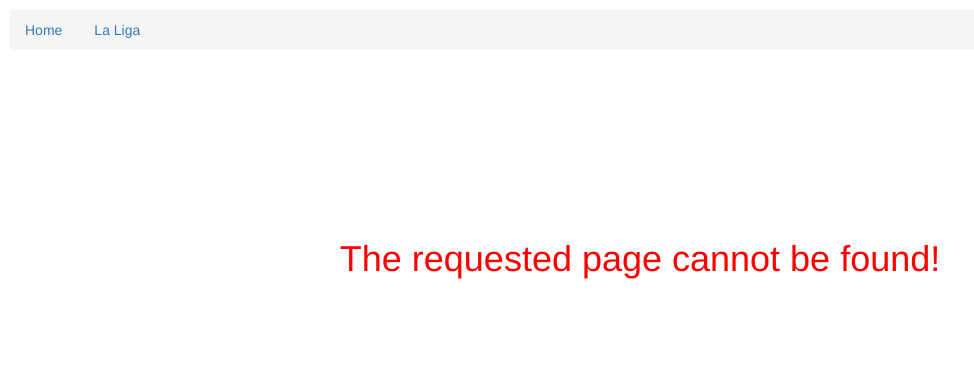
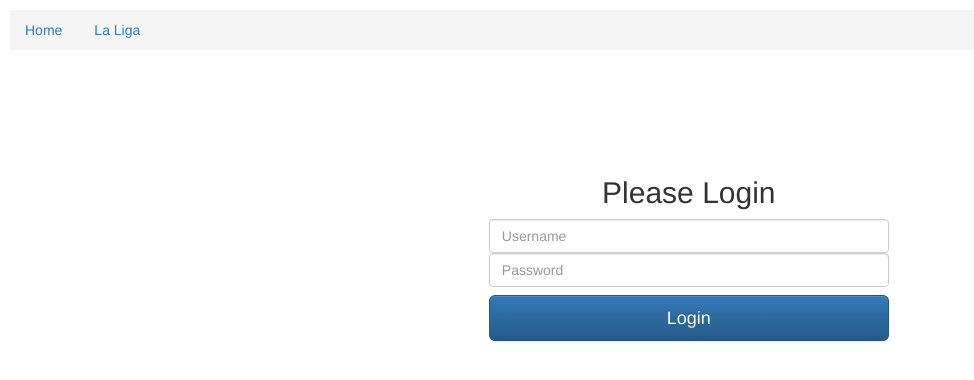
Before and after one commit to SanBal/SoccerStandingsFrontend, an Angular app: page /login in a window 1280 px wide. Before the commit this address led to /page-not-found. Shown: the top 380 px of the page, without its empty margins (0-974 px from the left). Built offline with nearby package versions, Linux system fonts and the light colour scheme.

Commit message:
Add base view of login

```diff
--- a/src/app/app.module.ts
+++ b/src/app/app.module.ts
@@ -12,6 +12,7 @@ import { SoccerStandingsComponent } from './views/core/soccer-standings/soccer-s
 import { SeasonService } from './services/season.service';
 import { TeamInfosComponent } from './views/core/team-infos/team-infos.component';
 import { PageNotFoundComponent } from './views/errors/page-not-found/page-not-found.component';
+import { LoginComponent } from './views/core/login/login.component';
 
 
 @NgModule({
@@ -21,7 +22,8 @@ import { PageNotFoundComponent } from './views/errors/page-not-found/page-not-fo
     HomeComponent,
     SoccerStandingsComponent,
     TeamInfosComponent,
-    PageNotFoundComponent
+    PageNotFoundComponent,
+    LoginComponent
   ],
   imports: [
     BrowserModule,
--- /dev/null
+++ b/src/app/views/core/login/login.component.css
@@ -0,0 +1,21 @@
+.login-container {
+		/* Centralize text of all elements of in this div */
+		text-align:center;
+
+		margin-top: 10%;
+		margin-left:38%;
+		width: 400px;
+		height: 200px;
+}
+
+#form-login-btn {
+	margin-top: 2%;
+}
+
+/* Define properties for different devices/screen widths */
+@media screen and (max-width:1000px) {
+	.login-container {
+		margin-top: 18%;
+		margin-left:25%;
+	}
+}
--- /dev/null
+++ b/src/app/views/core/login/login.component.html
@@ -0,0 +1,9 @@
+<div class="login-container">
+	<form class="form-login">
+		<h2 class="form-login-heading">Please Login</h2>
+		<!-- bootstrap classes for input fields and button -->
+		<input type="text" id= "form-username" class="form-control" placeholder="Username">
+		<input type="text" id= "form-password" class="form-control" placeholder="Password">
+		<button id="form-login-btn" class="btn btn-lg btn-primary btn-block" type="submit">Login</button>
+	</form>
+</div>
--- /dev/null
+++ b/src/app/views/core/login/login.component.ts
@@ -0,0 +1,15 @@
+import { Component, OnInit } from '@angular/core';
+
+@Component({
+  selector: 'app-login',
+  templateUrl: './login.component.html',
+  styleUrls: ['./login.component.css']
+})
+export class LoginComponent implements OnInit {
+
+  constructor() { }
+
+  ngOnInit() {
+  }
+
+}
```
Also changed, not shown: src/app/app-routing.module.ts (+10 -8 lines), 1 other file (tests, documents, lock files or other folders).
